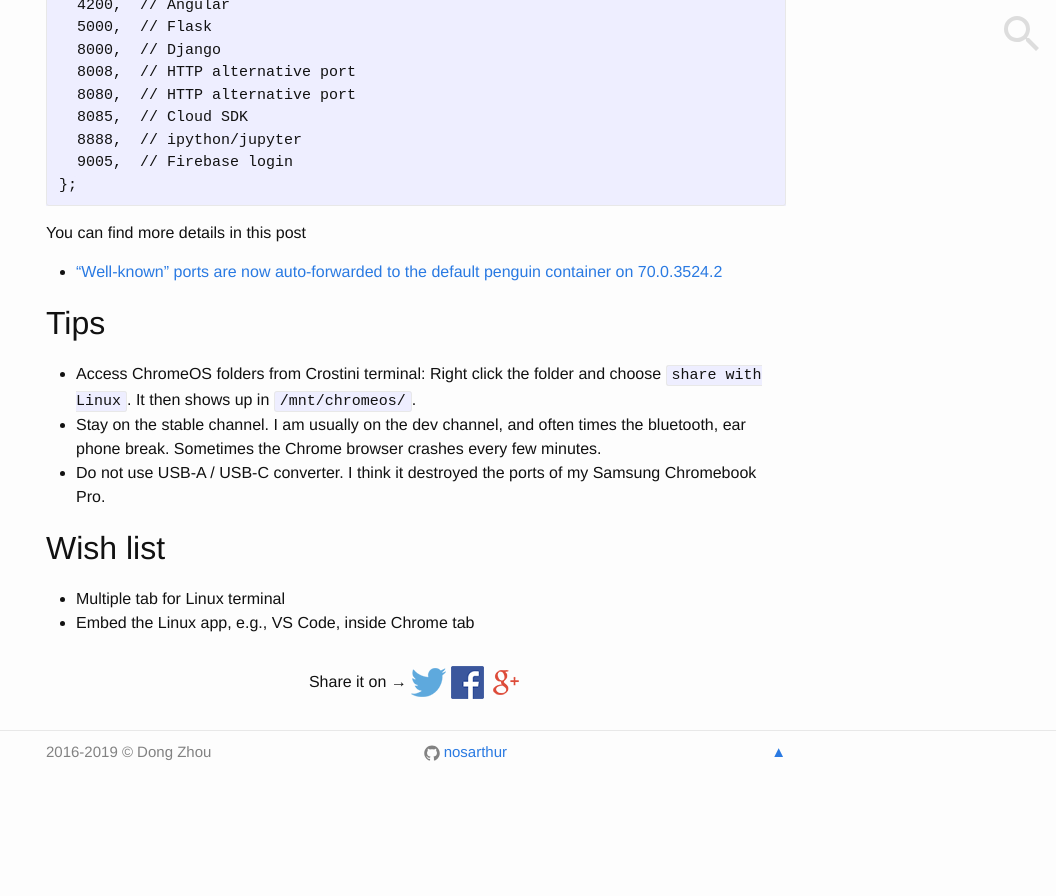
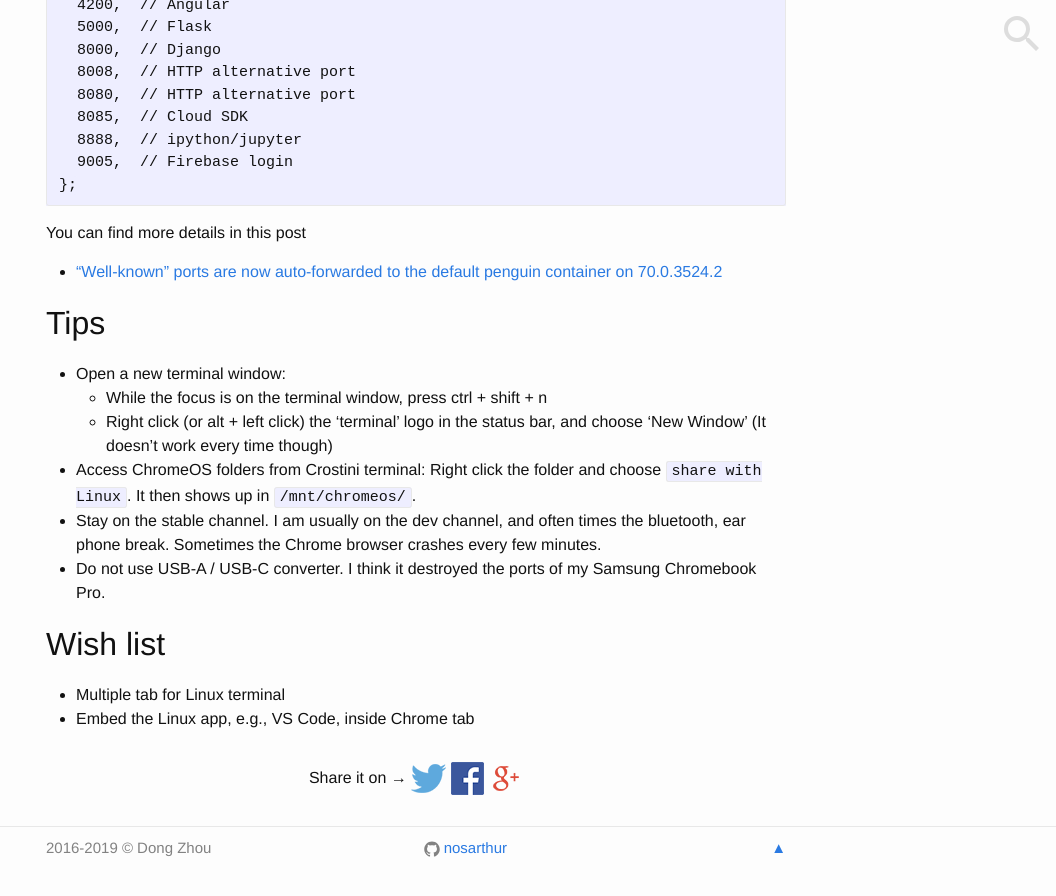
Before and after one commit to nosarthur/nosarthur.github.io, a Jekyll site: the page built from _posts/2019-09-05-crostini.md, in a window 1280 px wide and 900 px high, scrolled down 2904 px. Shown: the top 896 px of the window, without its empty margins (224-1280 px from the left). Built offline with Jekyll 4.4.1, drawn with Linux system fonts in a browser that asks for light colours; comment, search, counter and statistics services are not loaded; before the commit the page ends 3708 px from its top, so only the background shows below that.

Commit message:
minor edit of crostini

```diff
--- a/_posts/2019-09-05-crostini.md
+++ b/_posts/2019-09-05-crostini.md
@@ -162,6 +162,10 @@
 
 ## Tips
 
+- Open a new terminal window:
+    - While the focus is on the terminal window, press ctrl + shift + n
+    - Right click (or alt + left click) the 'terminal' logo in the status bar,
+      and choose 'New Window' (It doesn't work every time though)
 - Access ChromeOS folders from Crostini terminal:
   Right click the folder and choose `share with Linux`. It then shows up in
   `/mnt/chromeos/`.
```
Also changed, not shown: _drafts/drug-discovery-startups.md (added, +4 -0 lines), _posts/2017-08-10-polya-enumeration.md (+2 -2 lines), links.md (+1 -0 lines).
